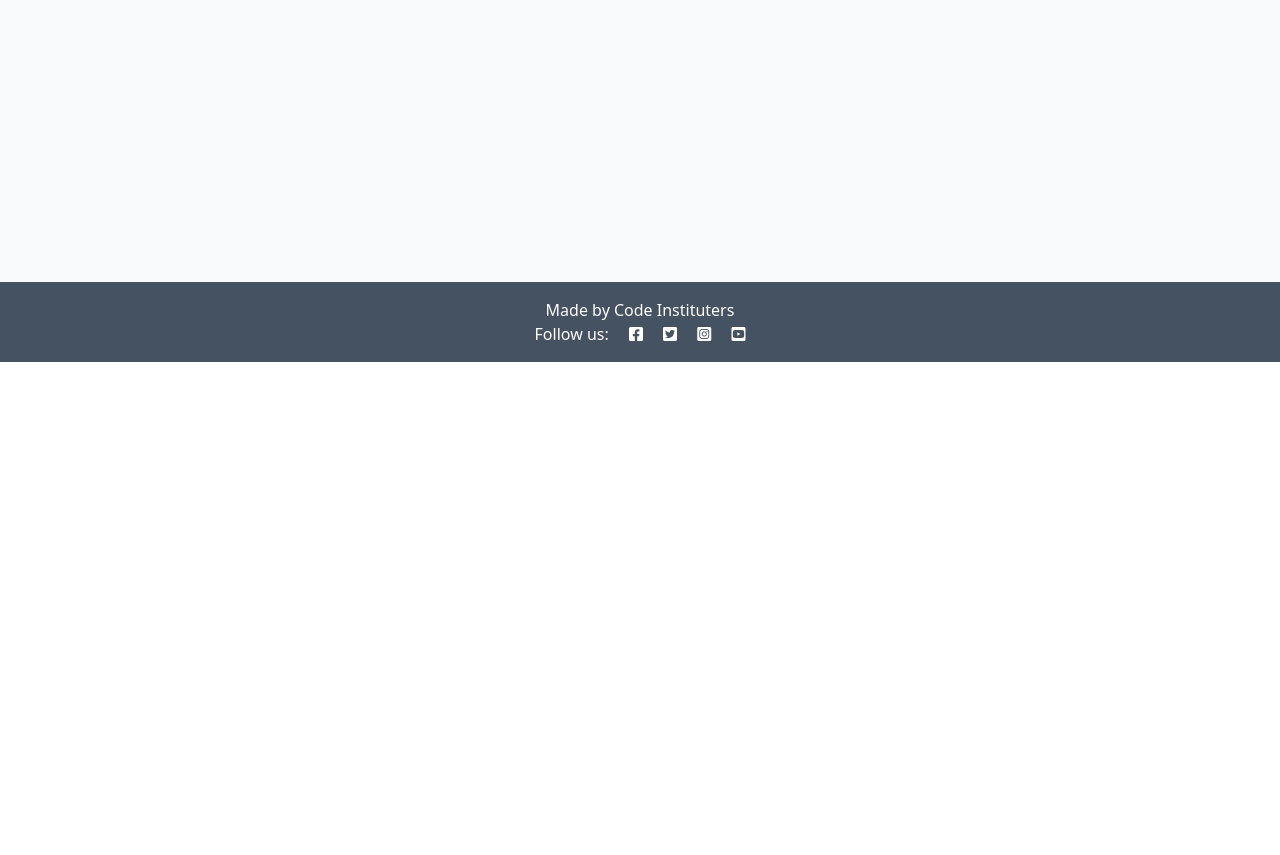
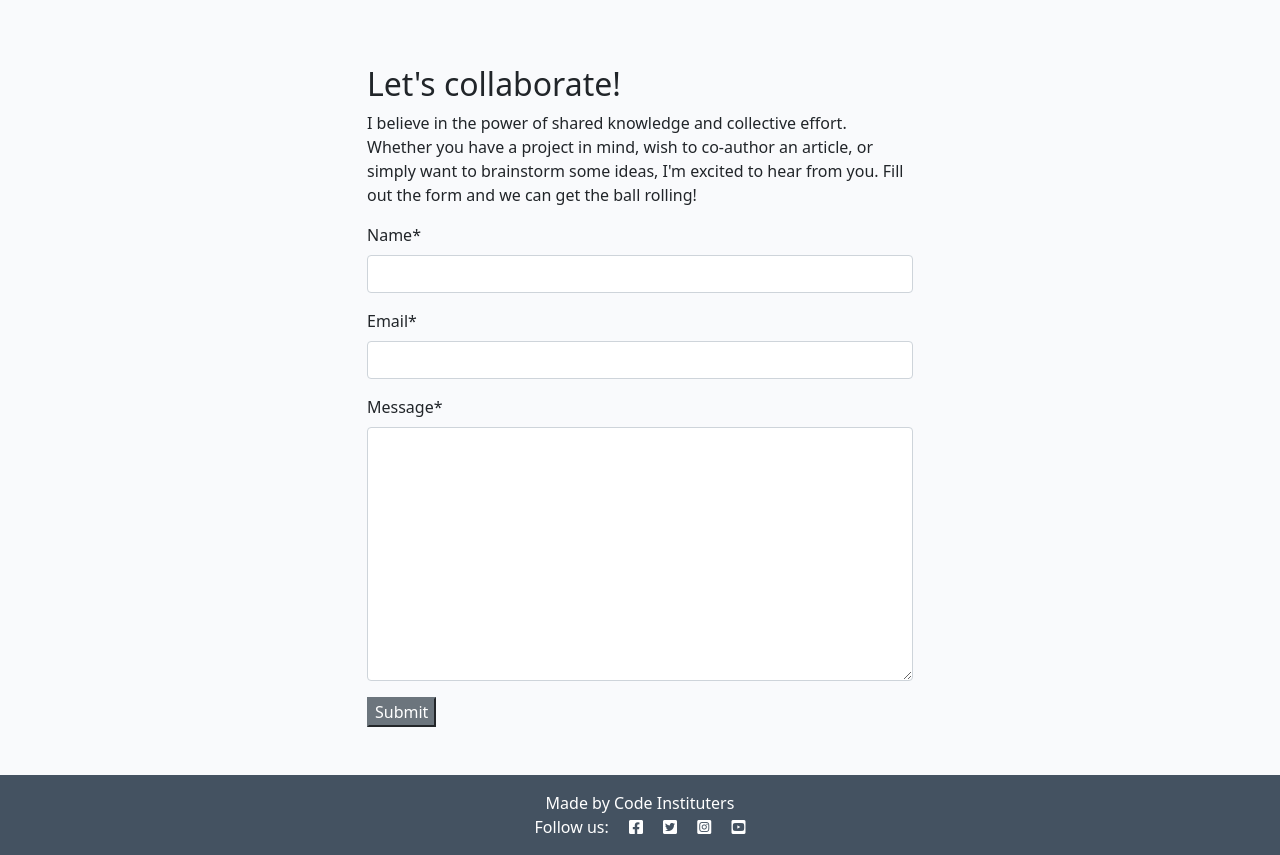
Before and after one commit to MBilalQureshi/codestar, a Django app: page /about/childabout in a window 1280 px wide. Shown: the part 438-1293 px from the top of the page. Before the commit the page ends 800 px from the top, so only its background shows below. Run offline with Django 4.2, Linux system fonts and the light colour scheme; data that the repository does not hold is empty; some libraries are stand-ins or nearby versions.

Commit message:
Create collaboration form, handle view, move about to correct app

```diff
--- /dev/null
+++ b/about/forms.py
@@ -0,0 +1,8 @@
+from .models import CollaborateRequest
+from django import forms
+
+
+class CollaborateForm(forms.ModelForm):
+    class Meta:
+        model = CollaborateRequest
+        fields = ('name','email','message')
--- a/about/migrations/templates/about/about.html
+++ b/about/templates/about/about.html
@@ -1,5 +1,6 @@
 {% extends 'base.html' %}
 {% load static %}
+{% load crispy_forms_tags %}
 
 {% block content %}
 <div class="container mt-5">
@@ -30,6 +31,11 @@
 
             <!-- add your form here. Your submit button should
                                 have the classes of btn, btn-secondary -->
+            <form id="collaborateForm" method="post">
+                {{ collaborate_form | crispy }}
+                {% csrf_token %}
+                <button class="btn, btn-secondary" type="submit">Submit</button>
+            </form>
         </div>
     </div>
 </div>
--- a/about/urls.py
+++ b/about/urls.py
@@ -2,5 +2,5 @@ from django.urls import path
 from . import views
 
 urlpatterns = [
-    path('childabout',views.about_me_detail,name='about'),
+    path('childabout',views.about_me,name='about'),
 ]
--- a/about/views.py
+++ b/about/views.py
@@ -1,11 +1,23 @@
 from django.shortcuts import render, get_object_or_404
 from .models import About
+from django.contrib import messages
+from .forms import CollaborateForm
 
-def about_me_detail(request):
-    queryset = About.objects.order_by('-updated_on').first()
+def about_me(request):
+    about = About.objects.order_by('-updated_on').first()
+
+    if request.method == "POST":
+        collaborate_form = CollaborateForm(data=request.POST)
+        if collaborate_form.is_valid():
+            collaborate_form.save()
+            messages.add_message(
+            request, messages.SUCCESS,
+            'Collaboration request received! I endeavour to respond within 2 working days.'
+        )
+    collaborate_form = CollaborateForm()
 
     return render(
         request,
-        'blog/about_me.html',
-        {"about_me":queryset}
+        'about/about.html',
+        {"about":about,"collaborate_form":collaborate_form,}
     )
--- a/blog/templates/blog/about_me.html
+++ /dev/null
@@ -1,23 +0,0 @@
-{% extends 'base.html' %}
-{% block content %}
-{% load static %}
-<div class="container mt-5">
-    <div class="row">
-        <div class="col-4 text-center">
-            <img src="{% static 'images/nobody.jpg' %}" width="75%">
-        </div>
-        <div class="col-8">
-            <!-- Title goes between these h2 tags -->
-            <h2>{{ about_me.title }}</h2>
-            <!-- Content goes directly underneath this -->
-            <p>{{ about_me.content | safe }}</p>
-        </div>
-    </div>
-    <div class="row">
-        <div class="col text-right">
-            <!-- Updated on field goes in here -->
-            <p class="text-end"><em>Updated on: {{ about_me.updated_on }}</em></p>
-        </div>
-      </div>
-</div>
-{% endblock content %}
```
